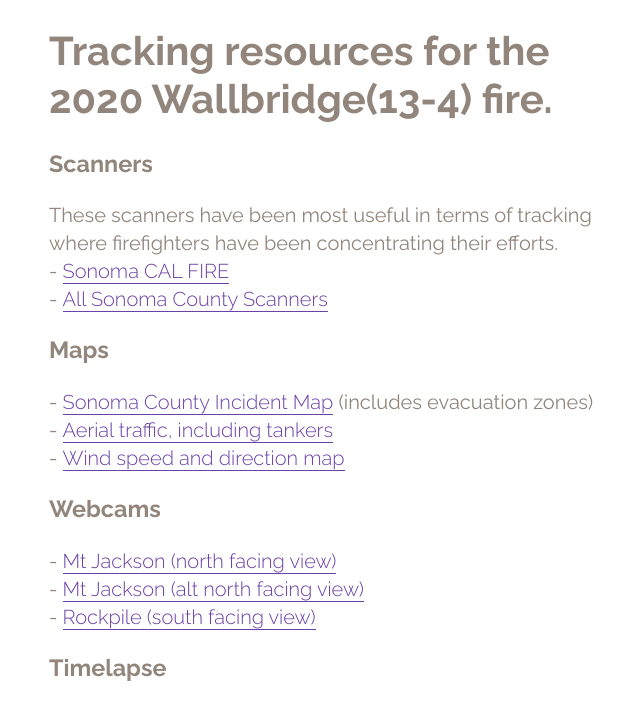
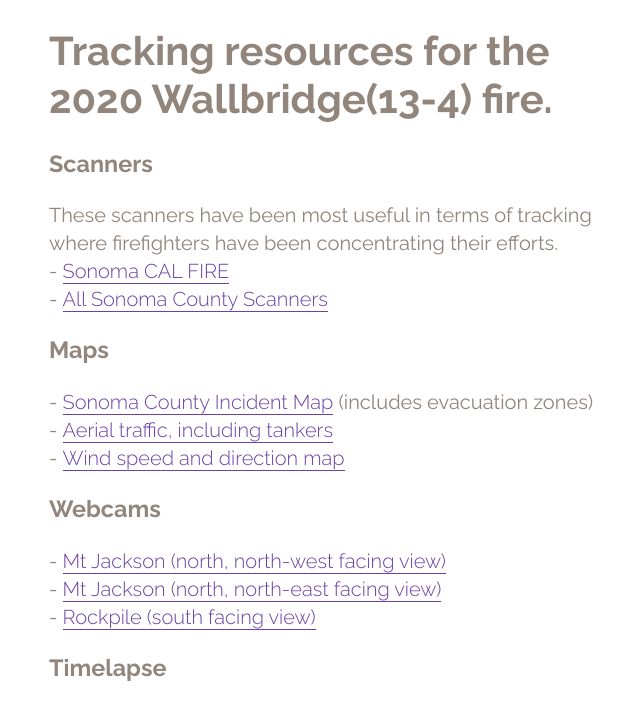
Before and after one commit to levivoelz/levivoelz.github.io, a Jekyll site: the page built from sonoma-county-fire-resources.md, in a window 1280 px wide, cut to the strip 0-701 px from the top of the page. Shown: the whole strip, without its empty margins (291-931 px from the left). Built offline with Jekyll 4.4.1, drawn with Linux system fonts in a browser that asks for light colours; comment, search, counter and statistics services are not loaded.

Commit message:
copy tweaks

```diff
--- a/sonoma-county-fire-resources.md
+++ b/sonoma-county-fire-resources.md
@@ -25,8 +25,8 @@
 </section>
 <section>
   <h3>Webcams</h3>
-  - <a href='http://www.alertwildfire.org/northbay/index.html?camera=Axis-Jackson&v=81e002f' target='_blank'>Mt Jackson (north facing view)</a><br />
-  - <a href='http://www.alertwildfire.org/northbay/index.html?camera=Axis-Jackson2&v=81e002f' target='_blank'>Mt Jackson (alt north facing view)</a><br />
+  - <a href='http://www.alertwildfire.org/northbay/index.html?camera=Axis-Jackson&v=81e002f' target='_blank'>Mt Jackson (north, north-west facing view)</a><br />
+  - <a href='http://www.alertwildfire.org/northbay/index.html?camera=Axis-Jackson2&v=81e002f' target='_blank'>Mt Jackson (north, north-east facing view)</a><br />
   - <a href='http://www.alertwildfire.org/northbay/?camera=Axis-Rockpile' target='_blank'>Rockpile (south facing view)</a>
 </section>
 <section>
```
Also changed, not shown: 1 other file.
